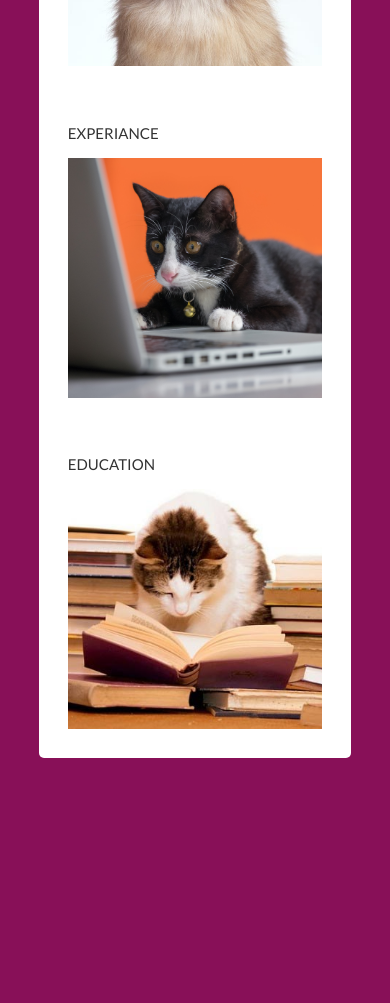
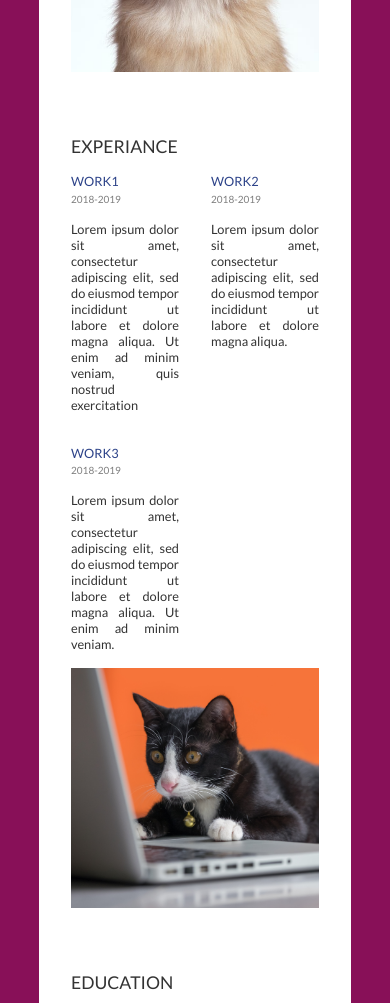
Before and after one commit to Aaspyr/CCW19-landingpage, a website: page MalgoskaGhouga/index.html in a window 390 px wide. Shown: the part 997-2000 px from the top of the page. Before the commit the page ends 1755 px from the top, so only its background shows below. Drawn offline with nearby package versions, Linux system fonts and the light colour scheme.

Commit message:
Adding content to the rest of the links

```diff
--- a/MalgoskaGhouga/index.html
+++ b/MalgoskaGhouga/index.html
@@ -56,10 +56,49 @@
         </section>
         <section class="information-card--section experiance-section">
           <h2>Experiance</h2>
+          <div class="information-card__content-grid">
+            <div class="content-grid grid1">
+              <h3>Work1</h3>
+              <span>2018-2019</span>
+              <p>Lorem ipsum dolor sit amet, consectetur adipiscing elit, sed do eiusmod tempor incididunt ut labore et dolore magna aliqua. Ut enim ad minim veniam, quis nostrud exercitation </p>
+            </div>
+            <div class="content-grid grid2">
+              <h3>Work2</h3>
+              <span>2018-2019</span>
+              <p>Lorem ipsum dolor sit amet, consectetur adipiscing elit, sed do eiusmod tempor incididunt ut labore et dolore magna aliqua.</p>
+            </div>
+            <div class="content-grid grid3">
+              <h3>Work3</h3>
+              <span>2018-2019</span>
+              <p>Lorem ipsum dolor sit amet, consectetur adipiscing elit, sed do eiusmod tempor incididunt ut labore et dolore magna aliqua. Ut enim ad minim veniam.</p>
+            </div>
+          </div>
           <div class="information-card__experiance-pict photo"></div>
         </section>
         <section class="information-card--section Education-section">
           <h2>Education</h2>
+          <div class="information-card__content-grid">
+              <div class="content-grid grid1">
+                <h3>University1</h3>
+                <span>2018-2019</span>
+                <p>Lorem ipsum dolor sit amet, consectetur adipiscing elit, sed do eiusmod tempor incididunt ut labore et dolore magna aliqua. Ut enim ad minim veniam, quis nostrud exercitation </p>
+              </div>
+              <div class="content-grid grid2">
+                  <h3>University2</h3>
+                  <span>2018-2019</span>
+                  <p>Lorem ipsum dolor sit amet, consectetur adipiscing elit, sed do eiusmod tempor incididunt ut labore et dolore magna aliqua.</p>
+              </div>
+              <div class="content-grid grid3">
+                  <h3>University3</h3>
+                  <span>2018-2019</span>
+                  <p>Lorem ipsum dolor sit amet, consectetur adipiscing elit, sed do eiusmod tempor incididunt ut labore et dolore magna aliqua. Ut enim ad minim veniam.</p>
+              </div>
+              <div class="content-grid grid3">
+                  <h3>University4</h3>
+                  <span>2018-2019</span>
+                  <p>Lorem ipsum dolor sit amet, consectetur adipiscing elit, sed do eiusmod tempor incididunt ut labore et dolore magna aliqua. Ut enim ad minim veniam.</p>
+              </div>
+            </div>
           <div class="information-card__Education-pict photo"></div>
         </section>
       </div>
--- a/MalgoskaGhouga/sass/basic.scss
+++ b/MalgoskaGhouga/sass/basic.scss
@@ -34,10 +34,16 @@ h1 {
 }
 
 h2 {
-  font-weight: 400;
-  display: block;
-  text-transform: uppercase;
+  @extend h1;
   margin-bottom: 1rem;
+  font-size: 1.1rem;
+}
+
+h3 {
+  @extend h1;
+  color: $color-secondary;
+  font-size: 0.8rem;
+  margin-bottom: 0.2rem;
 }
 
 p {
@@ -46,6 +52,7 @@ p {
   -webkit-columns: 2; /* Chrome, Safari, Opera */
   -moz-columns: 2; /* Firefox */
   columns: 2;
+  text-align: justify;
 }
 
 .main-profile-card {
@@ -153,7 +160,7 @@ p {
     background-color: $color-secondary;
   }
   &--section {
-    padding: 1.8rem;
+    padding: 1.8rem 3rem 1.8rem 1.8rem;
     position: absolute;
     top: 1rem;
     left: 3%;
@@ -174,6 +181,21 @@ p {
   }
   &__Education-pict {
     background: url(../img/Education.jpg) no-repeat center center / cover;
+  }
+  &__content-grid {
+    display: grid;
+    grid-template-columns: 1fr 1fr;
+    grid-gap: 2rem;
+    p {
+      -webkit-columns: 1; /* Chrome, Safari, Opera */
+      -moz-columns: 1; /* Firefox */
+      columns: 1;
+    }
+    span {
+      color: $color-grey-light-text;
+      display: block;
+      margin-bottom: 1rem;
+    }
   }
 }
 
--- a/MalgoskaGhouga/sass/colors.scss
+++ b/MalgoskaGhouga/sass/colors.scss
@@ -3,6 +3,7 @@ $color-secondary: rgb(45, 67, 137);
 $color-bck: rgb(255, 255, 255);
 $color-text: rgb(0, 0, 0);
 $color-grey-dark: rgb(51, 51, 51);
+$color-grey-light-text: rgb(126, 126, 126);
 $color-grey-light: rgb(224, 224, 224);
 $color-animation-squares: rgba(255, 255, 255, 0.3);
 $color-box-shadow: rgba(0, 0, 0, 0.3);
--- a/MalgoskaGhouga/sass/mediaquery.scss
+++ b/MalgoskaGhouga/sass/mediaquery.scss
@@ -12,6 +12,7 @@
   .information-card {
     transform: scale(1, 1) translate(0, 0);
     &--section {
+      padding: 2rem;
       visibility: visible;
       transform: translate(0, 0);
     }
```
Also changed, not shown: MalgoskaGhouga/css/main.css.
